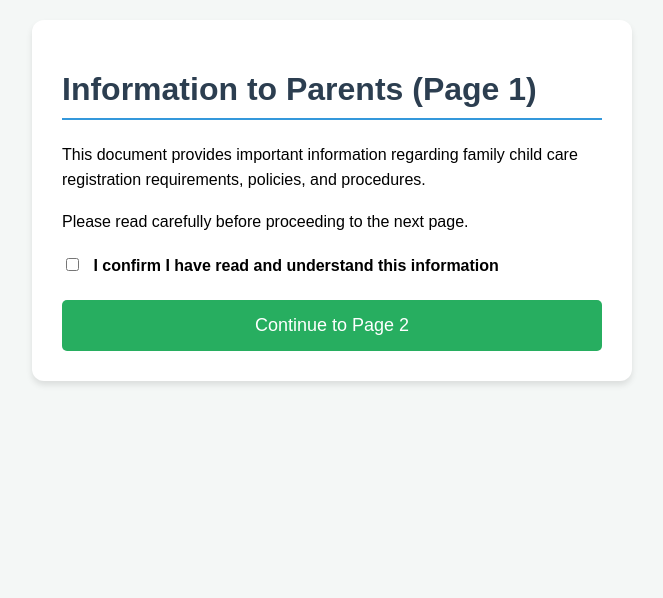
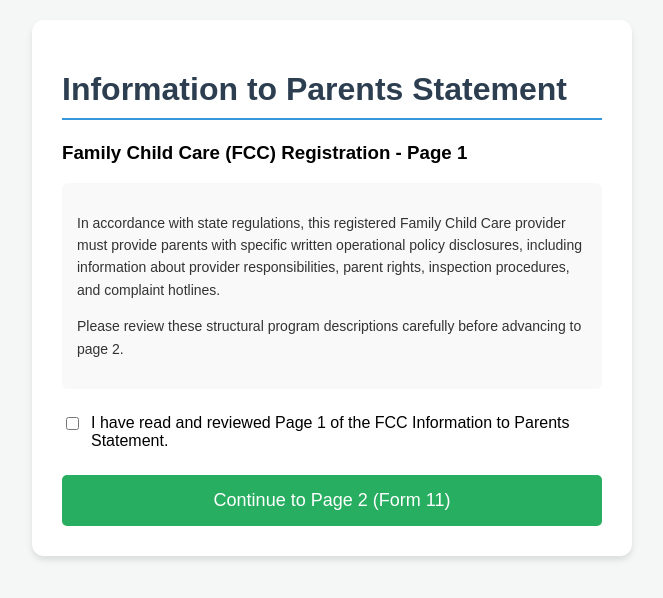
Before and after one commit to youngrobbin52/child-care-website, a plain HTML site: page form10.html in a window 1280 px wide. Shown: the whole page, without its empty margins (308-971 px from the left). Drawn offline with Linux system fonts and the light colour scheme.

Commit message:
Update form10.html

```diff
--- a/form10.html
+++ b/form10.html
@@ -3,84 +3,37 @@
 <head>
     <meta charset="UTF-8">
     <meta name="viewport" content="width=device-width, initial-scale=1.0">
-<title>Form 10: Information to Parents (Page 1)</title>
-
+    <title>Form 10: FCC Information (Page 1)</title>
     <style>
-body {
-    font-family: sans-serif;
-    padding: 20px;
-    max-width: 600px;
-    margin: auto;
-    background: #f4f7f6;
-}
-
-.form-card {
-    background: white;
-    padding: 30px;
-    border-radius: 12px;
-    box-shadow: 0 4px 6px rgba(0,0,0,0.1);
-}
-
-h1 {
-    color: #2c3e50;
-    border-bottom: 2px solid #3498db;
-    padding-bottom: 10px;
-}
-
-p {
-    line-height: 1.6;
-    margin-top: 10px;
-}
-
-label {
-    display: block;
-    margin-top: 20px;
-    font-weight: bold;
-}
-
-button {
-    background: #27ae60;
-    color: white;
-    padding: 15px;
-    border: none;
-    border-radius: 5px;
-    width: 100%;
-    font-size: 18px;
-    margin-top: 25px;
-    cursor: pointer;
-}
+        body { font-family: sans-serif; padding: 20px; max-width: 600px; margin: auto; background: #f4f7f6; }
+        .form-card { background: white; padding: 30px; border-radius: 12px; box-shadow: 0 4px 6px rgba(0,0,0,0.1); }
+        h1 { color: #2c3e50; border-bottom: 2px solid #3498db; padding-bottom: 10px; }
+        label { display: block; margin-top: 20px; font-weight: bold; }
+        .info-section { background: #f9f9f9; padding: 15px; border-radius: 6px; font-size: 14px; line-height: 1.6; color: #333; }
+        button { background: #27ae60; color: white; padding: 15px; border: none; border-radius: 5px; width: 100%; font-size: 18px; margin-top: 25px; cursor: pointer; }
     </style>
 </head>
-
 <body>
 
 <div class="form-card">
+    <h1>Information to Parents Statement</h1>
+    <h3>Family Child Care (FCC) Registration - Page 1</h3>
 
-<h1>Information to Parents (Page 1)</h1>
+    <div class="info-section">
+        <p>In accordance with state regulations, this registered Family Child Care provider must provide parents with specific written operational policy disclosures, including information about provider responsibilities, parent rights, inspection procedures, and complaint hotlines.</p>
+        <p>Please review these structural program descriptions carefully before advancing to page 2.</p>
+    </div>
 
-<p>
-This document provides important information regarding family child care registration requirements, policies, and procedures.
-</p>
-
-<p>
-Please read carefully before proceeding to the next page.
-</p>
-
-<!-- FIXED: Using your new working ID -->
     <form action="https://formspree.io/f/xgodeqzv" method="POST">
-
-<!-- FIXED: Full URL to move to Form 11 -->
         <input type="hidden" name="_next" value="https://msrobbininhomechildcare.com/form11.html">
 
-<label>
-<input type="checkbox" name="read_confirm" required style="width: auto; margin-right: 10px;">
-I confirm I have read and understand this information
+        <label style="font-weight: normal; margin-top: 25px; display: flex; align-items: flex-start;">
+            <input type="checkbox" name="fcc_p1_read" required style="margin-right: 12px;">
+            <span>I have read and reviewed Page 1 of the FCC Information to Parents Statement.</span>
         </label>
 
-<button type="submit">Continue to Page 2</button>
-
+        <button type="submit">Continue to Page 2 (Form 11)</button>
     </form>
-
 </div>
 
 </body>
```
Lines whose indentation alone changed are shown as unchanged.
